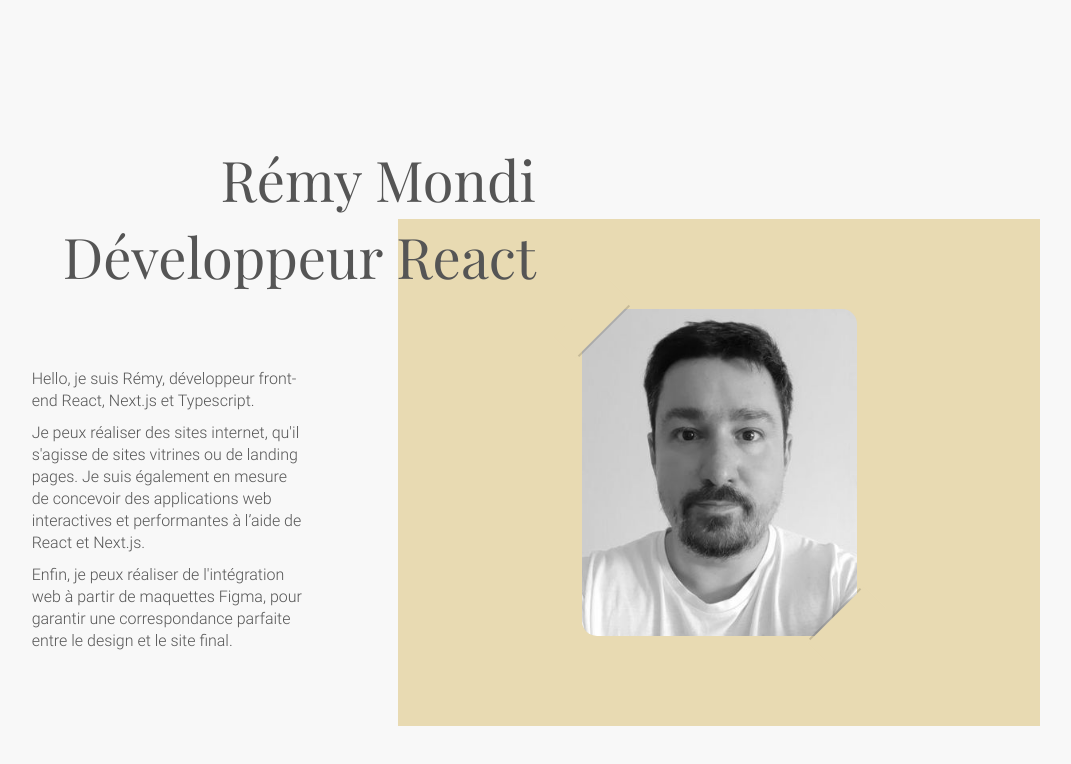
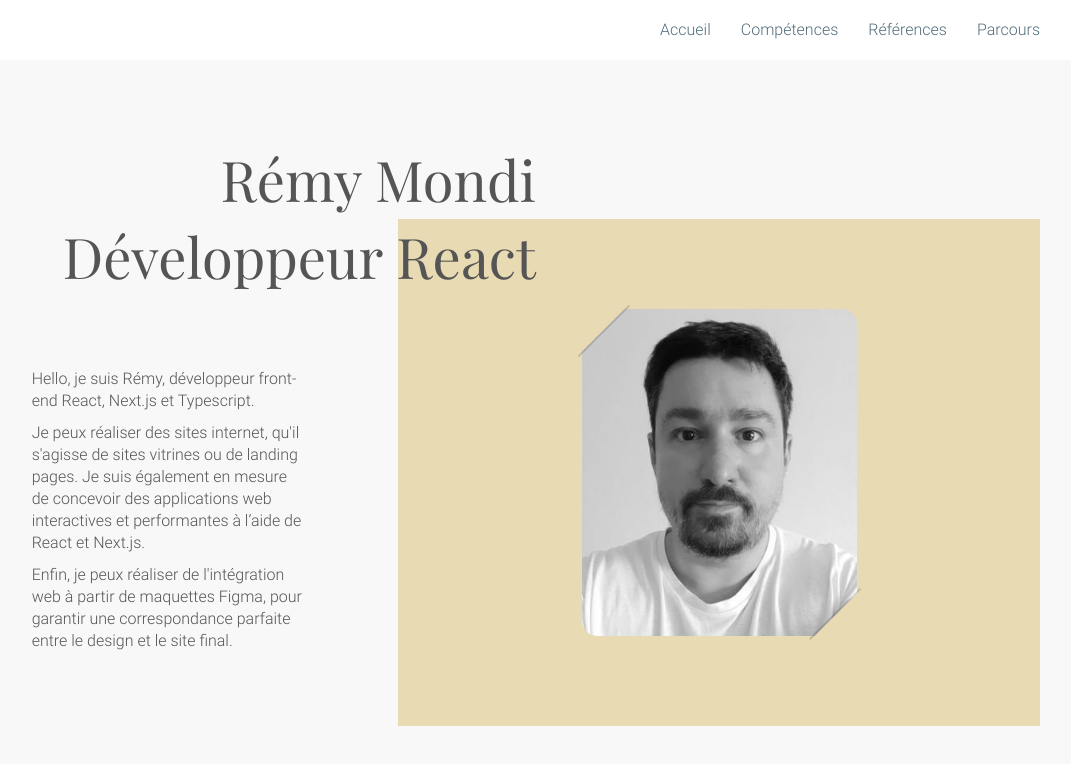
Before and after one commit to rmondi/cv-2024, a Next.js app: page / in a window 1280 px wide. Shown: the top 764 px of the page, without its empty margins (150-1221 px from the left). Built offline with nearby package versions, Linux system fonts and the light colour scheme.

Commit message:
[Add] Nav

```diff
--- a/app/components/Container/Container.tsx
+++ b/app/components/Container/Container.tsx
@@ -1,3 +1,5 @@
+import Nav from "../Nav/Nav";
+
 import "./Container.scss";
 
 type ContainerType = {
@@ -8,7 +10,7 @@
 
   return (
     <div className="MainLayout">
-      { /** Nav */ }
+      <Nav />
       <main className="Main">
         { children }
       </main>
--- /dev/null
+++ b/app/components/Nav/Nav.scss
@@ -0,0 +1,210 @@
+@use "../../styles/Colors";
+@use "../../styles/Layout";
+@use "../../styles/Viewport" as v;
+
+.Nav {
+  position: fixed;
+  z-index: 1000;
+  top: 0;
+  right: 0;
+  left: 0;
+  max-width: 100vw;
+
+  &__Container {
+    height: var( --nav-height );
+    transition: height ease-in-out .3s;
+
+    @include v.viewport-md {
+      margin: 0 auto;
+      width: var( --container-max-md-width );
+    }
+
+    @include v.viewport-lg {
+      width: var( --container-max-lg-width );
+    }
+
+    @at-root body.isScrolled & {
+      height: 50px;
+    }
+  }
+
+  &__Head {
+    display: flex;
+    justify-content: flex-end;
+    align-items: center;
+    padding: 0 20px;
+    height: 100%;
+    background-color: var( --white );
+    transition: opacity ease-in-out .3s;
+
+    @at-root body.isScrolled & {
+      opacity: .9;
+    }
+
+    @include v.viewport-sm {
+      padding: 0 60px;
+    }
+
+    @include v.viewport-md {
+      display: none;
+    }
+  }
+
+  &__Toggle {
+    margin-right: -10px;
+
+    @include v.viewport-md {
+      display: none;
+    }
+  }
+
+  &__Body {
+    z-index: 1000;
+    position: fixed;
+    top: 60px;
+    right: 0;
+    bottom: 0;
+    left: 0;
+    transform: translateX(100%);
+    display: flex;
+    flex-direction: column;
+    background-color: var( --white );
+    transition: transform ease-in-out .6s;
+
+    @include v.viewport-md {
+      position: relative;
+      top: auto;
+      right: auto;
+      bottom: 0;
+      left: 0;
+      display: block;
+      height: 100%;
+      transform: none;
+      background-color: transparent;
+    }
+
+    @at-root body.isScrolled & {
+      top: 50px;
+
+      @include v.viewport-md {
+        top: auto;
+      }
+    }
+
+    &--active {
+      transform: translateX(0);
+    }
+
+    &::before {
+
+      @include v.viewport-md {
+        content: "";
+        position: absolute;
+        z-index: -1;
+        top: 0;
+        bottom: 0;
+        left: 50%;
+        width: 100vw;
+        transform: translateX(-50%);
+        background-color: var( --white );
+        transition: opacity ease-in-out .3s;
+      }
+
+      @at-root body.isScrolled & {
+
+        @include v.viewport-md {
+          opacity: .9;
+        }
+      }
+    }
+  }
+
+  &__Menu {
+    height: 100%;
+    display: flex;
+    justify-content: center;
+    align-items: center;
+
+    @include v.viewport-md {
+      justify-content: flex-end;
+    }
+  }
+
+  &__List {
+
+    @include v.viewport-md {
+      display: flex;
+    }
+  }
+
+  &__Item {
+
+    &:last-child {
+
+      .Nav__Link {
+
+        @include v.viewport-md {
+          padding-right: 0;
+        }
+      }
+    }
+  }
+
+  &__Link {
+    display: flex;
+    justify-content: center;
+    align-items: center;
+    height: 50px;
+
+    @include v.viewport-md {
+      padding: 0 15px;
+    }
+
+    &--selected,
+    &:hover {
+
+      span {
+
+        @include v.viewport-md {
+          color: var( --orange );
+        }
+
+        &::after {
+
+          @include v.viewport-md {
+            right: 0;
+            left: 0;
+          }
+        }
+      }
+    }
+
+    span {
+      font-size: 24px;
+      line-height: 1em;
+      text-align: center;
+      color: var( --blue );
+      transition: color ease-in-out .3s;
+
+      @include v.viewport-md {
+        position: relative;
+        font-size: 16px;
+      }
+
+      &::after {
+
+        @include v.viewport-md {
+          content: "";
+          position: absolute;
+          right: 50%;
+          bottom: -4px;
+          left: 50%;
+          height: 1px;
+          background-color: var( --orange );
+          transition: right ease-in-out .3s,
+                      left ease-in-out .3s;
+        }
+      }
+    }
+  }
+}
--- /dev/null
+++ b/app/components/Nav/Nav.tsx
@@ -0,0 +1,81 @@
+"use client";
+
+import { useState } from "react";
+import Link from "next/link";
+import ToggleNav from "../ToggleNav/ToggleNav";
+
+import "./Nav.scss";
+
+const Nav = () => {
+
+  const [ active, setActive ] = useState( false );
+
+  const handleToggle = () => setActive( !active );
+
+  return (
+    <header className="Nav">
+      <div className="Nav__Container">
+        <div className="Nav__Head">
+          <div
+            className="nav__toggle"
+            onClick={ handleToggle }
+          >
+            <ToggleNav active={ active ? true : false } />
+          </div>
+        </div>
+        <div className={ `Nav__Body ${ active ? " Nav__Body--active" : "" }` }>
+          <nav className="Nav__Menu">
+            <ul className="Nav__List">
+              <li
+                className="Nav__Item"
+                onClick={ handleToggle }
+              >
+                <Link
+                  className="Nav__Link"
+                  href="/"
+                >
+                  <span>Accueil</span>
+                </Link>
+              </li>
+              <li
+                className="Nav__Item"
+                onClick={ handleToggle }
+              >
+                <Link
+                  className="Nav__Link"
+                  href="/skills"
+                >
+                  <span>Compétences</span>
+                </Link>
+              </li>
+              <li
+                className="Nav__Item"
+                onClick={ handleToggle }
+              >
+                <Link
+                  className="Nav__Link"
+                  href="/references"
+                >
+                  <span>Références</span>
+                </Link>
+              </li>
+              <li
+                className="Nav__Item"
+                onClick={ handleToggle }
+              >
+                <Link
+                  className="Nav__Link"
+                  href="/experiences"
+                >
+                  <span>Parcours</span>
+                </Link>
+              </li>
+            </ul>
+          </nav>
+        </div>
+      </div>
+    </header>
+  )
+}
+
+export default Nav;
--- /dev/null
+++ b/app/components/ToggleNav/ToggleNav.scss
@@ -0,0 +1,76 @@
+@use "../../styles/Colors";
+
+.Togglenav {
+  display: flex;
+  justify-content: center;
+  align-items: center;
+
+  height: 40px;
+  width: 40px;
+
+  &__wrapper {
+    display: flex;
+    align-items: center;
+
+    height: 20px;
+    width: 20px;
+
+    &--active {
+
+      span {
+        background-color: transparent;
+
+        &::before {
+          top: 0;
+          transform: rotate(45deg);
+          transition: top .2s linear 0s,
+                      transform .2s linear .2s;
+        }
+
+        &::after {
+          bottom: 0;
+          transform: rotate(-45deg);
+          transition: bottom .2s linear 0s,
+                      transform .2s linear .2s;
+        }
+      }
+    }
+
+    span {
+      position: relative;
+      display: block;
+
+      height: 2px;
+      width: 100%;
+
+      background-color: var( --blue );
+
+      transition: background-color linear .2s;
+      transition-delay: .2s;
+
+      &::before,
+      &::after {
+        content: '';
+        position: absolute;
+        display: block;
+        background-color: var( --blue );
+        height: 2px;
+        width: 100%;
+        transform: rotate(0deg);
+        transform-origin: center;
+      }
+
+      &::before {
+        top: -9px;
+        transition: top .2s linear .2s,
+        transform .2s linear 0s;
+      }
+
+      &::after {
+        bottom: -9px;
+        transition: bottom .2s linear .2s,
+        transform .2s linear 0s;
+      }
+    }
+  }
+}
--- /dev/null
+++ b/app/components/ToggleNav/ToggleNav.tsx
@@ -0,0 +1,20 @@
+import "./ToggleNav.scss";
+
+type ToggleNavType = {
+  active: boolean;
+};
+
+const ToggleNav = ( { active }: ToggleNavType ) => {
+
+  return (
+    <div className="Togglenav">
+      <div
+        className={ `Togglenav__Wrapper${ active ? " Togglenav__Wrapper--active" : "" }` }
+      >
+        <span></span>
+      </div>
+    </div>
+  )
+}
+
+export default ToggleNav;
```
